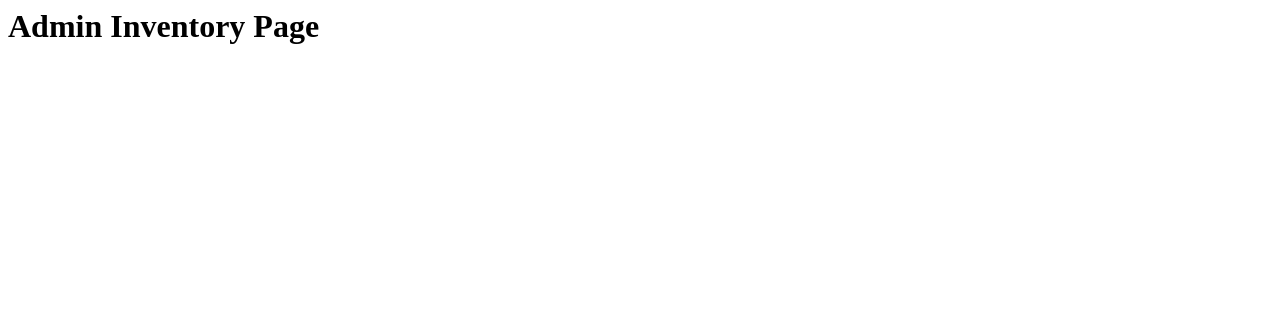
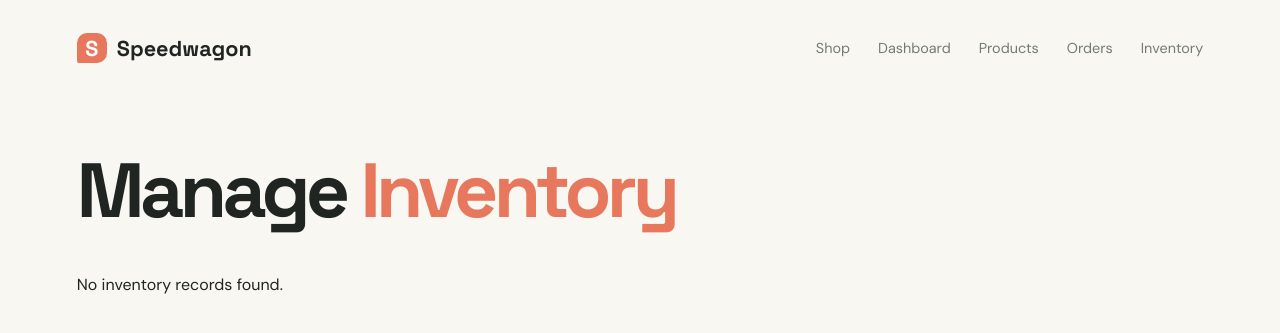
Before and after one commit to BrianWB4623/Ecommerce157A, a Spring Boot app: page /admin/inventory in a window 1280 px wide. Shown: the top 333 px of the page. Run offline with Spring Boot 4, Linux system fonts and the light colour scheme.

Commit message:
Admin inventory

```diff
--- a/src/main/resources/templates/admin-inventory.html
+++ b/src/main/resources/templates/admin-inventory.html
@@ -1 +1,98 @@
-<h1>Admin Inventory Page</h1>
+<!DOCTYPE html>
+<html lang="en" xmlns:th="http://www.thymeleaf.org">
+<head>
+    <meta charset="UTF-8">
+    <meta name="viewport" content="width=device-width, initial-scale=1.0">
+
+    <title>Inventory | Speedwagon</title>
+
+    <link rel="stylesheet" th:href="@{/css/style.css}">
+</head>
+<body>
+
+<main class="page-shell">
+
+    <nav class="topbar" aria-label="Admin navigation">
+        <a class="brand" href="/">
+            <span class="brand-mark">S</span>
+            <span>Speedwagon</span>
+        </a>
+
+        <div class="nav-links">
+            <a href="/shop">Shop</a>
+            <a href="/admin">Dashboard</a>
+            <a href="/admin/products">Products</a>
+            <a href="/admin/orders">Orders</a>
+            <a href="/admin/inventory">Inventory</a>
+        </div>
+    </nav>
+
+    <section class="page-heading">
+
+        <h1>Manage <em>Inventory</em></h1>
+    </section>
+
+    <section class="admin-table-section">
+
+        <p th:if="${#lists.isEmpty(inventoryItems)}">
+            No inventory records found.
+        </p>
+
+        <table class="admin-table"
+               th:if="${not #lists.isEmpty(inventoryItems)}">
+
+            <thead>
+            <tr>
+                <th>Product ID</th>
+                <th>Product Name</th>
+                <th>In-Stock Quantity</th>
+                <th>Update Quantity</th>
+            </tr>
+            </thead>
+
+            <tbody>
+            <tr th:each="item : ${inventoryItems}">
+
+                <td th:text="${item.productId}">
+                    Product ID
+                </td>
+
+                <td th:text="${item.productName}">
+                    Product name
+                </td>
+
+                <td th:text="${item.inStockQuantity}">
+                    0
+                </td>
+
+                <td>
+                    <form action="/admin/inventory/update"
+                          method="post">
+
+                        <input type="hidden"
+                               name="productId"
+                               th:value="${item.productId}">
+
+                        <input type="number"
+                               name="inStockQuantity"
+                               min="0"
+                               th:value="${item.inStockQuantity}"
+                               required>
+
+                        <button type="submit" class="btn">
+                            Update
+                        </button>
+                    </form>
+                </td>
+
+            </tr>
+            </tbody>
+
+        </table>
+
+    </section>
+
+</main>
+
+</body>
+</html>
```
